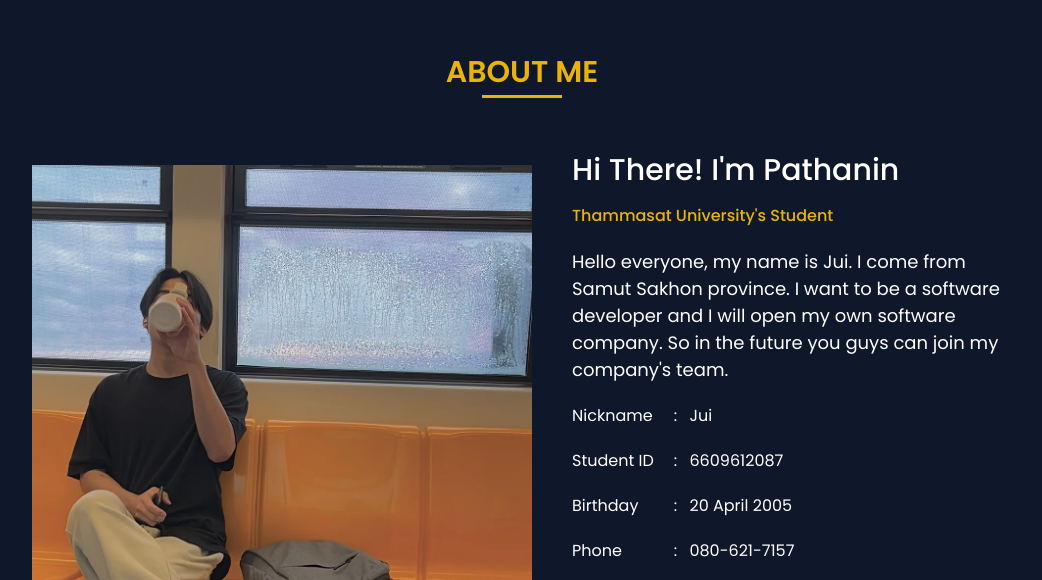
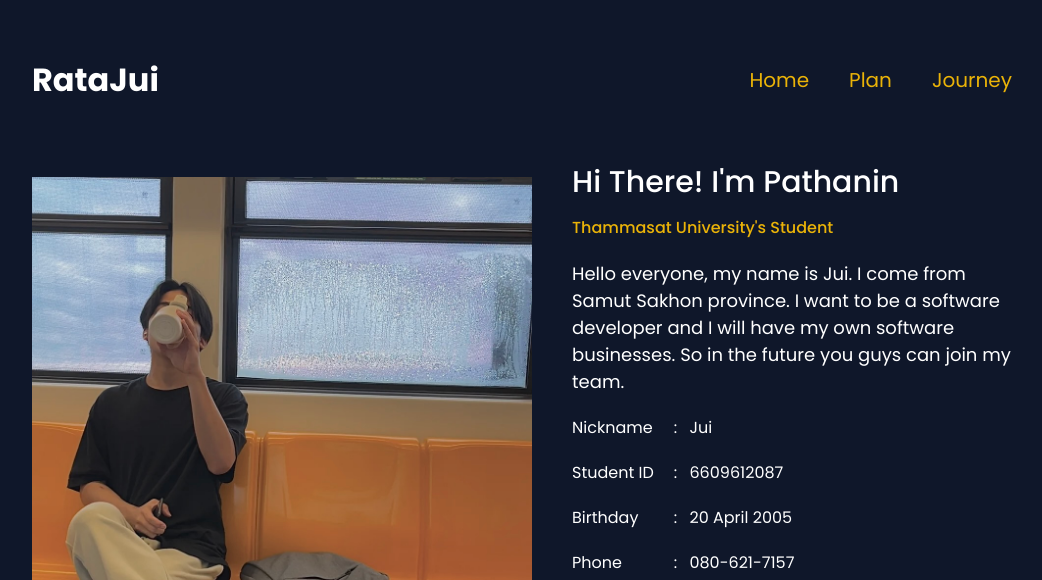
Before and after one commit to Realtoxkulus/6609612087_MyCSTUStory, a plain HTML site: page index.html in a window 1280 px wide. Shown: the top 580 px of the page, without its empty margins (118-1160 px from the left). Drawn offline with nearby package versions, Linux system fonts and the light colour scheme.

Commit message:
Modified index.html

```diff
--- a/index.html
+++ b/index.html
@@ -8,9 +8,19 @@
     <title>CSTU STORY</title>
 </head>
 <body>
+
+    <div class="nav-bar">
+        <div class="logo">
+            <h1>RataJui</h1>
+        </div>
+        <div class="nav-links">
+            <a href="#">Home</a>
+            <a href="#">Plan</a>
+            <a href="#">Journey</a>
+        </div>
+    </div>
+
     <section class="about">
-        <h2>ABOUT ME</h2>
-        <div class="underline"></div>
         <div class="about-content">
             <img src="./resources/IMG_1367.jpg">
             <div class="about-text">
@@ -19,8 +29,8 @@
                     <h4>Thammasat University's Student</h4>
                     <p>
                         Hello everyone, my name is Jui. I come from Samut Sakhon province.
-                        I want to be a software developer and I will open my own software company.
-                        So in the future you guys can join my company's team.
+                        I want to be a software developer and I will have my own software businesses.
+                        So in the future you guys can join my team.
                 </div>
 
                 <div class="my-info">
--- a/mystyle.css
+++ b/mystyle.css
@@ -18,22 +18,53 @@ body{
 }
 
 section.about{
-    padding: 50px 150px;
+    padding: 0px 150px;
+    margin-bottom: 50px;
 }
 
-.about h2{
-    text-align: center;
-    color: #eab308;
-    font-size: 30px;
-    font-weight: 600;
+.nav-bar{
+    height: 100px;
+    display: flex;
+    justify-content: space-between;
+    align-items: center;
+    padding: 80px 150px;
 }
 
-.underline{
-    height: 3px;
-    width: 80px;
-    background-color: #eab308;
-    margin: auto;
-    margin-bottom: 50px;
+.nav-links{
+    display: flex;
+    align-items: center;
+    gap: 40px;
+}
+
+.nav-links a{
+    font-size: 20px;
+    color: #eab308;
+    transition: all 0.3s ease;
+}
+
+.nav-links a{
+    position: relative;
+}
+
+.nav-links a::before {
+    content: '';
+    position: absolute;
+    left: 50%;
+    bottom: 0;
+    width: 100%;
+    height: 2px;
+    background-color: #fdf98b;
+    transform-origin: center;
+    transform: translate(-50%, 0) scaleX(0);
+    transition: transform 0.3s ease-in-out;
+}
+
+.nav-links a:hover::before {
+    transform: translate(-50%, 0) scaleX(1);
+}
+
+.logo{
+    color: #fff;
 }
 
 .about-content{
```
Also changed, not shown: resources/ดาวน์โหลด (20).jpg (added).
